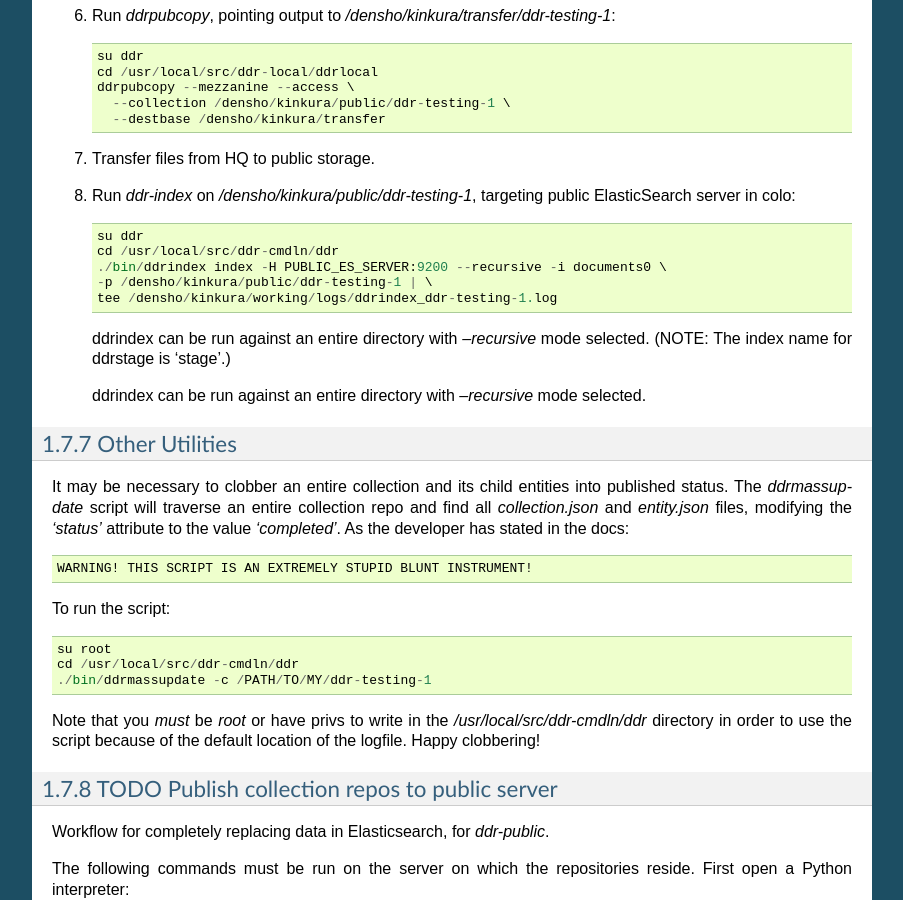
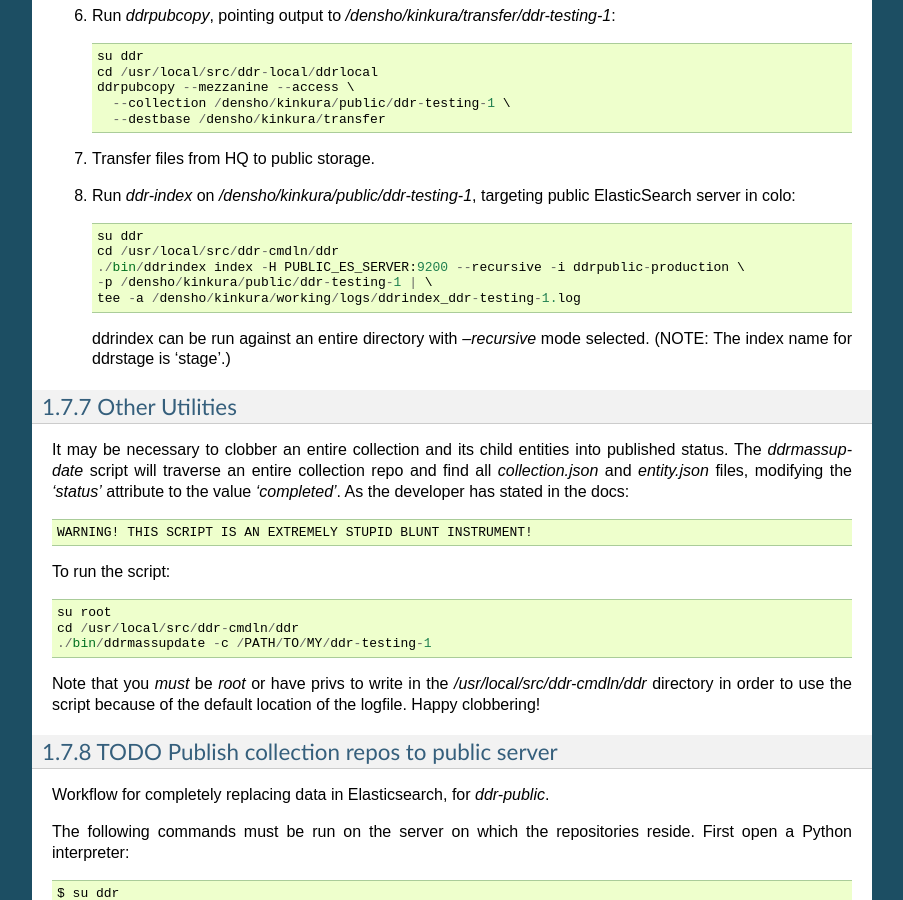
Before and after one commit to denshoproject/ddr-manual, a Sphinx documentation site: the page built from source/admins/workflows.rst, in a window 1280 px wide and 900 px high, scrolled down 9338 px. Shown: the whole window, without its empty margins (198-1101 px from the left). Built offline with Sphinx 7.4.7, drawn with Linux system fonts in a browser that asks for light colours.

Commit message:
Update workflows.rst - minor update to ddrindex syntax

```diff
--- a/source/admins/workflows.rst
+++ b/source/admins/workflows.rst
@@ -456,14 +456,12 @@
 
     su ddr
     cd /usr/local/src/ddr-cmdln/ddr
-    ./bin/ddrindex index -H PUBLIC_ES_SERVER:9200 --recursive -i documents0 \
+    ./bin/ddrindex index -H PUBLIC_ES_SERVER:9200 --recursive -i ddrpublic-production \
     -p /densho/kinkura/public/ddr-testing-1 | \
-    tee /densho/kinkura/working/logs/ddrindex_ddr-testing-1.log
+    tee -a /densho/kinkura/working/logs/ddrindex_ddr-testing-1.log
 
    ddrindex can be run against an entire directory with `--recursive` mode selected.
    (NOTE: The index name for ddrstage is 'stage'.)
-
-   ddrindex can be run against an entire directory with `--recursive` mode selected.
 
 
 Other Utilities
```
